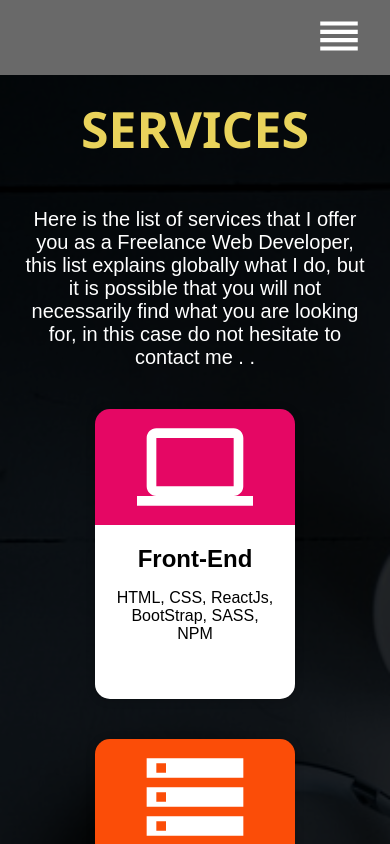
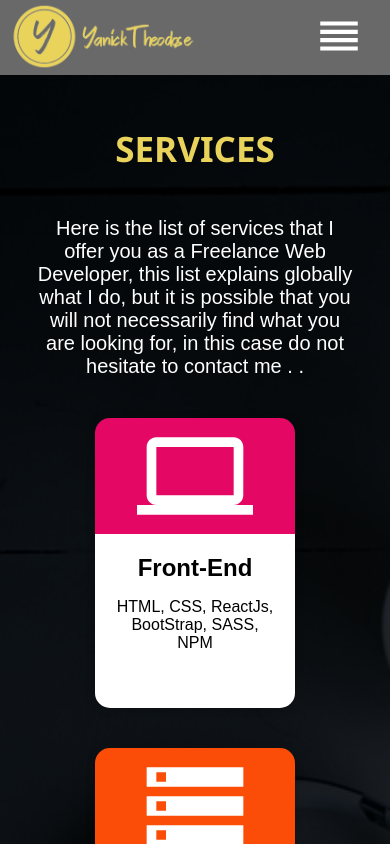
Before and after one commit to yantheo/portofolio, a React (Create React App) app: page /skills in a window 390 px wide. Shown: the top 844 px of the page. Built offline with nearby package versions, Linux system fonts and the light colour scheme.

Commit message:
Portfolio : final design V2

```diff
--- a/src/styles/Homepage.css
+++ b/src/styles/Homepage.css
@@ -29,7 +29,7 @@ hr {
 
 .navbar a.logo-homelink{
 	margin: 0;
-	display: block;
+	display: block !important;
 }
 
 .logo{
--- a/src/styles/Projects.css
+++ b/src/styles/Projects.css
@@ -3,6 +3,7 @@
 	min-height: calc(100vh - 75px - 140px);
 	background-color: #696969;
 	position: relative;
+	padding: 40px 0px;
   }
 .projects .title{
 	font-family: "Segoe UI", Tahoma, Geneva, Verdana, sans-serif;
@@ -118,7 +119,7 @@ span.ItemStack {
 }
 @media only screen and (max-width: 600px){
 	.projects .title{
-		font-size: 50px;
+		font-size: 35px;
 	}
 }
 @media only screen and (min-width: 600px){
--- a/src/styles/Skills.css
+++ b/src/styles/Skills.css
@@ -79,11 +79,11 @@
 @media only screen and (max-width: 600px){
 	.skills {
 		height: 100%;
-		padding: 20px;
+		padding: 50px 35px;
 		text-align: center;
 	}
 	.skills h1{
-		font-size: 50px;
+		font-size: 35px;
 	}
 	.contentItem {
 		margin-top: 25px;
```
